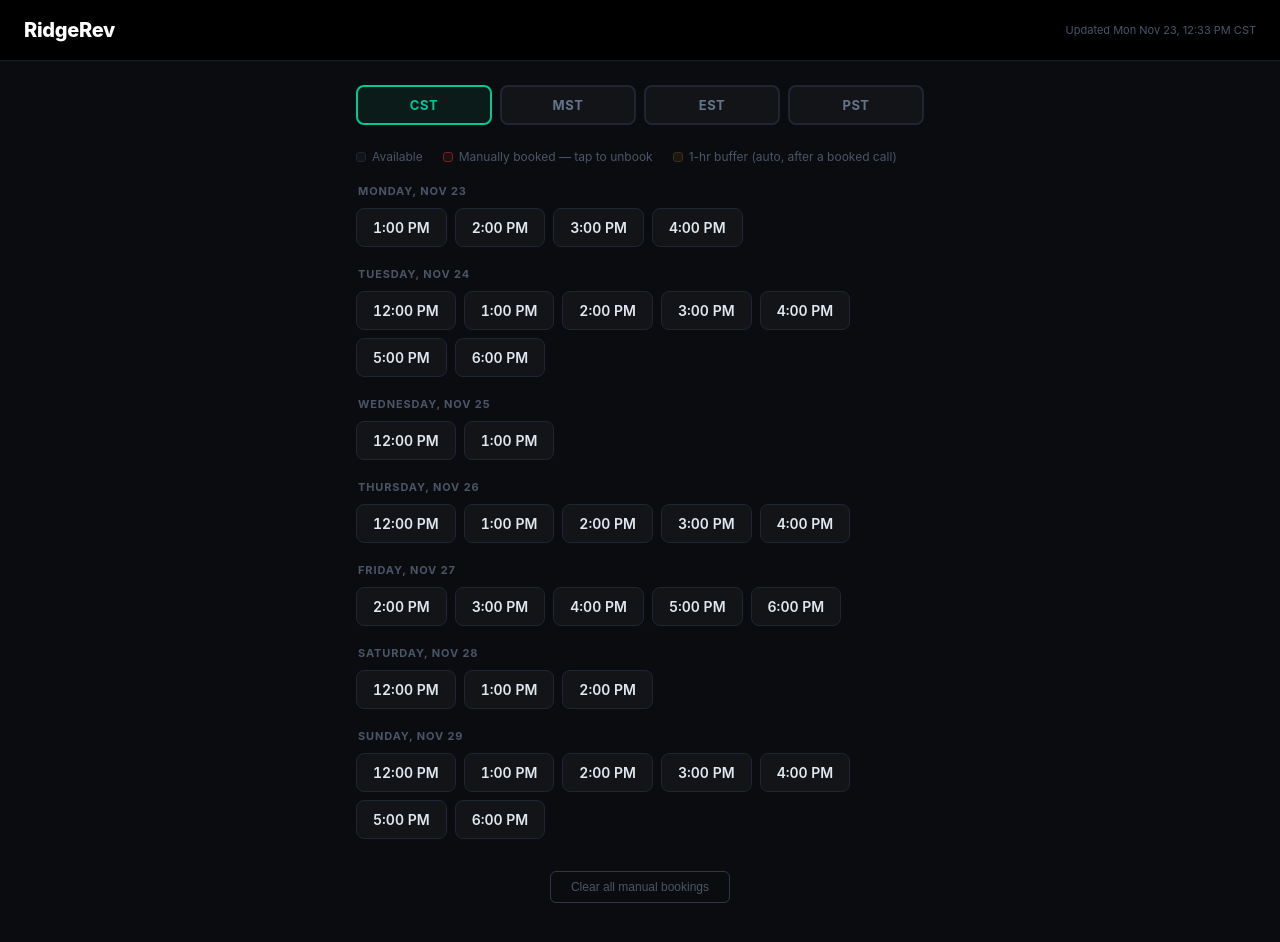
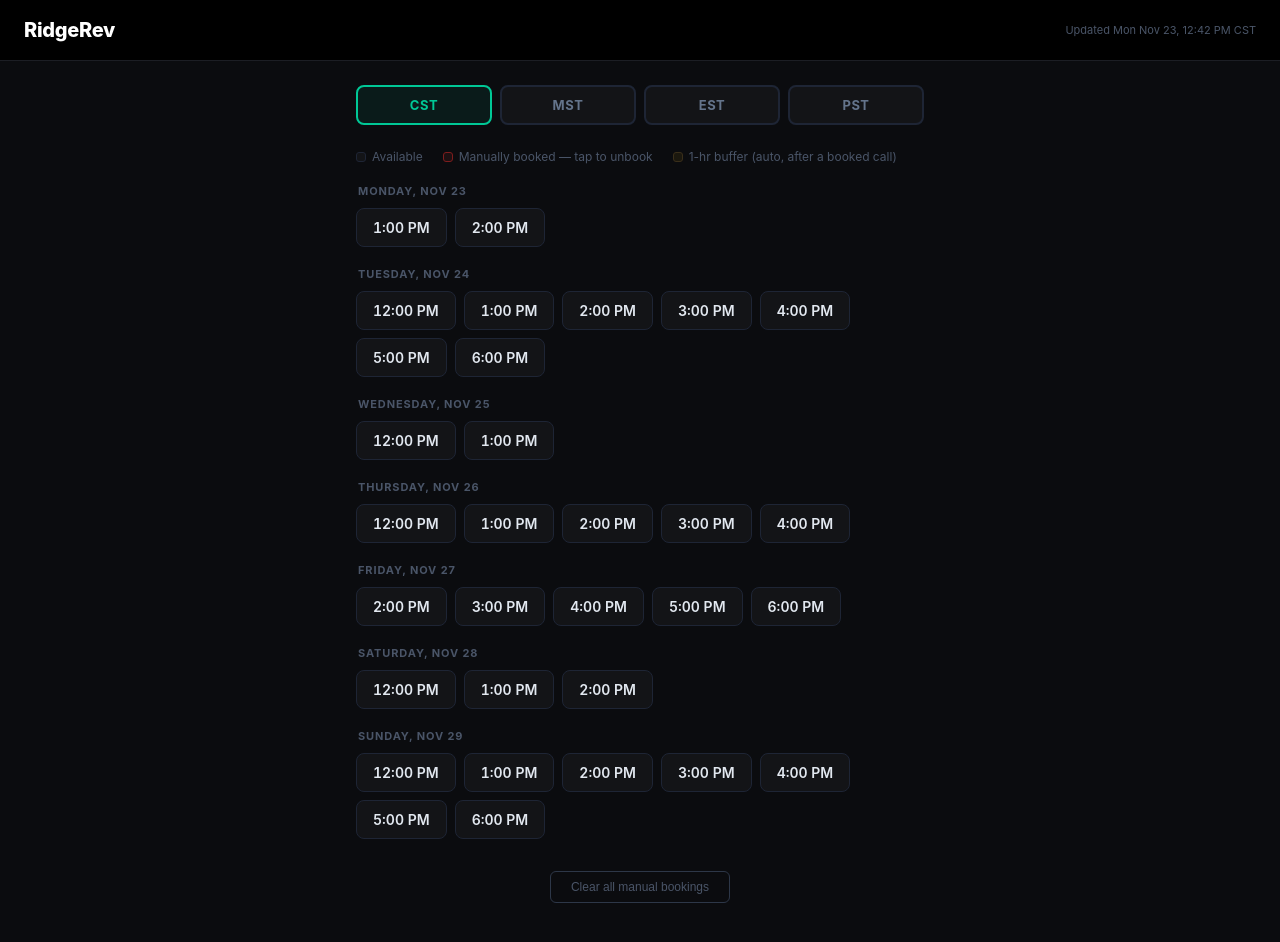
Before and after one commit to webbdelroy33-rgb/ridgerev-schedule, a plain HTML site: page index.html in a window 1280 px wide. Drawn offline with Linux system fonts and the light colour scheme.

Commit message:
Schedule update — Mon Nov 23, 12:42 PM CST

```diff
--- a/index.html
+++ b/index.html
@@ -89,7 +89,7 @@
 
 <div class="header">
   <div class="logo">RidgeRev</div>
-  <div class="generated" id="updatedAt">Updated Mon Nov 23, 12:33 PM CST</div>
+  <div class="generated" id="updatedAt">Updated Mon Nov 23, 12:42 PM CST</div>
 </div>
 
 <div class="main">
@@ -125,33 +125,23 @@ let SCHEDULE = {
   "Monday, Nov 23": {
     "CST": [
       "1:00 PM",
-      "2:00 PM",
-      "3:00 PM",
-      "4:00 PM"
+      "2:00 PM"
     ],
     "MST": [
       "12:00 PM",
-      "1:00 PM",
+      "1:00 PM"
+    ],
+    "EST": [
       "2:00 PM",
       "3:00 PM"
     ],
-    "EST": [
-      "2:00 PM",
-      "3:00 PM",
-      "4:00 PM",
-      "5:00 PM"
-    ],
     "PST": [
       "11:00 AM",
-      "12:00 PM",
-      "1:00 PM",
-      "2:00 PM"
+      "12:00 PM"
     ],
     "_iso": [
       "2026-11-23T13:00:00-06:00",
-      "2026-11-23T14:00:00-06:00",
-      "2026-11-23T15:00:00-06:00",
-      "2026-11-23T16:00:00-06:00"
+      "2026-11-23T14:00:00-06:00"
     ]
   },
   "Tuesday, Nov 24": {
```
